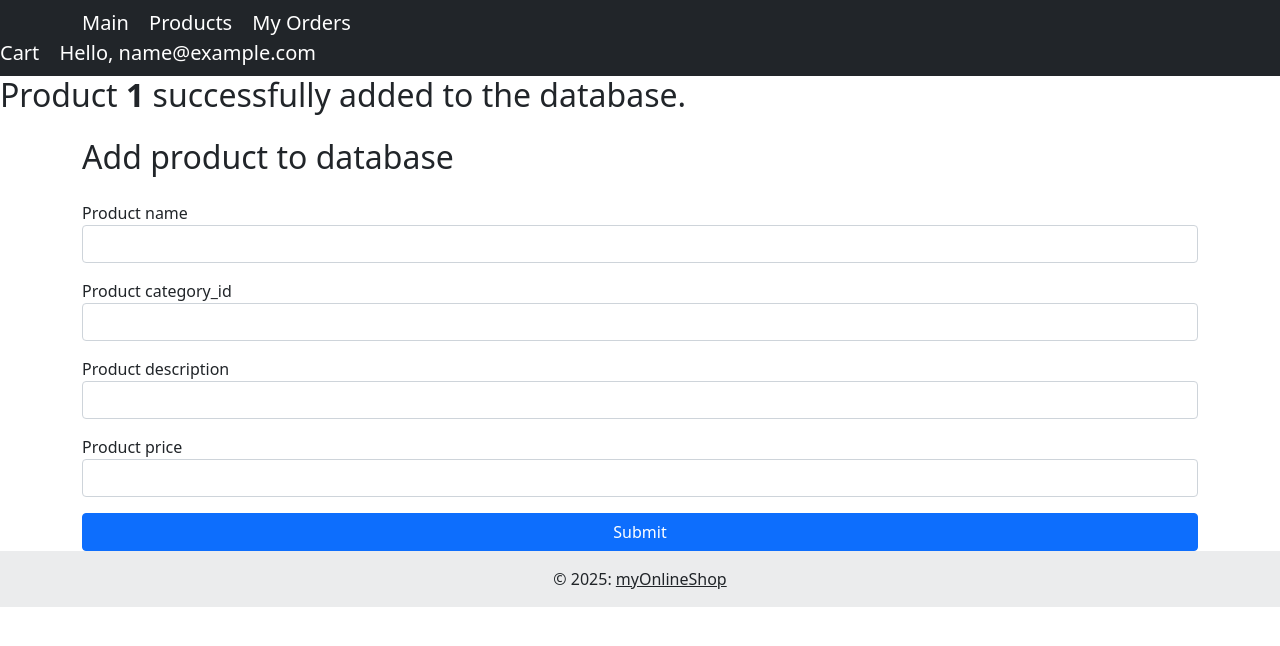
After one commit to oliviesalat/wt2_shop, a PHP site: page /admin_panel in a window 1280 px wide. The commit adds this page. Shown: the top 646 px of the page. Run offline with PHP 8.4, Linux system fonts and the light colour scheme; the visitor is signed in with stand-in values (Sample User, id 1).

Commit message:
feat: add admin panel

```diff
--- a/app/actions/auth.php
+++ b/app/actions/auth.php
@@ -5,7 +5,7 @@ $email = trim($_POST["email"]);
 $password = $_POST["password"];
 
 $user = Database::db_fetch_single(
-    "SELECT id, password FROM users WHERE email = ?",
+    "SELECT id, password, role_id FROM users WHERE email = ?",
     "s",
     $email
 );
@@ -16,6 +16,7 @@ if (password_verify($password, $user['password'])) {
     $_SESSION['is_logged'] = true;
     $_SESSION['email'] = $email;
     $_SESSION['user_id'] = $user['id'];
+    $_SESSION['role_id'] = $user['role_id'];
     header("Location: /profile");
 } else {
     $_SESSION['is_logged'] = false;
--- a/app/actions/logout.php
+++ b/app/actions/logout.php
@@ -3,4 +3,5 @@
 $_SESSION['is_logged'] = false;
 unset($_SESSION['email']);
 unset($_SESSION['user_id']);
+unset($_SESSION['role_id']);
 header("Location: /");
--- a/app/bootstrap.php
+++ b/app/bootstrap.php
@@ -12,3 +12,6 @@ $dotenv = Dotenv\Dotenv::createImmutable(__DIR__ . '/../');
 $dotenv->load();
 
 include_once(__DIR__ . "/../config/Database.php");
+
+
+// php -S localhost:8000 -t public;
--- /dev/null
+++ b/app/pages/admin_panel.php
@@ -0,0 +1,36 @@
+<?php
+include_once(__DIR__ . "/../templates/index_header.php");
+
+if ($_SESSION['role_id'] == 1) {
+    header("Location : /products");
+}
+
+if (!empty($_SESSION['added_product'])) {
+    echo "<h2>Product <strong>" . htmlspecialchars($_SESSION['added_product']) . "</strong> successfully added to the database.</h2>";
+    unset($_SESSION['added_product']);
+}
+?>
+
+<form method="post" action="/?action=add_product" class="container mt-4">
+    <h2 class="mb-4">Add product to database</h2>
+    <div class="mb-3">
+        <label for="name">Product name</label>
+        <input id="name" name="name" type="text" class="form-control" required>
+    </div>
+    <div class="mb-3">
+        <label for="category_id">Product category_id</label>
+        <input id="category_id" name="category_id" type="number" min="1" max="4" class="form-control" required>
+    </div>
+    <div class="mb-3">
+        <label for="description">Product description</label>
+        <input id="description" name="description" type="text" class="form-control" required>
+    </div>
+    <div class="mb-3">
+        <label for="price">Product price</label>
+        <input id="price" name="price" type="number" class="form-control" required>
+    </div>
+    <button type="submit" class="btn btn-primary w-100">Submit</button>
+</form>
+
+<?php
+include_once(__DIR__ . "/../templates/index_footer.php");
--- a/app/pages/registration.php
+++ b/app/pages/registration.php
@@ -2,7 +2,7 @@
 include_once(__DIR__ . "/../templates/index_header.php");
 ?>
 
-    <form method="post" action="../actions/register.php" class="container mt-4" style="max-width: 500px;">
+    <form method="post" action="/?action=register" class="container mt-4" style="max-width: 500px;">
         <h2 class="mb-4">Register</h2>
 
         <div class="mb-3">
--- a/app/templates/index_header.php
+++ b/app/templates/index_header.php
@@ -22,6 +22,9 @@
             <a class="navbar-brand" href="/">Main</a>
             <a class="navbar-brand" href="/products">Products</a>
             <a class="navbar-brand" href="/orders_page">My Orders</a>
+            <?php if ($_SESSION['role_id'] == 3) { ?>
+                <a class="navbar-brand" href="/admin_panel">Admin panel</a>
+            <?php }?>
         </div>
     </div>
     <div class="text-light">
--- a/config/Database.php
+++ b/config/Database.php
@@ -62,5 +62,20 @@ class Database
         $stmt->close();
         return $result;
     }
+    public static function insert($query, array $params = []): int {
+        $stmt = self::$instance->prepare($query);
+        if (!$stmt) {
+            die("Failed to run query: " . self::$instance->error);
+        }
+        if (!empty($params)) {
+            $stmt->bind_param($params['types'], ...$params['fields']);
+        }
+        if (!$stmt->execute()) {
+            die("Failed to execute query: " . $stmt->error);
+        }
+        $affected_rows = $stmt->affected_rows;
+        $stmt->close();
+        return $affected_rows;
+    }
 
 }
--- a/public/index.php
+++ b/public/index.php
@@ -6,6 +6,9 @@ if ($action) {
     switch ($action) {
         case 'auth':
             include_once(__DIR__ . "/../app/actions/auth.php");
+            break;
+        case 'register':
+            include_once(__DIR__ . "/../app/actions/register.php");
             break;
         case 'logout':
             include_once(__DIR__ . "/../app/actions/logout.php");
@@ -17,6 +20,9 @@ if ($action) {
             break;
         case 'place_order':
             include_once(__DIR__ . "/../app/actions/place_order.php");
+            break;
+        case 'add_product':
+            include_once(__DIR__ . "/../app/actions/add_product.php");
             break;
         default:
             include_once __DIR__ . '/../app/pages/home.php';
@@ -56,6 +62,9 @@ switch ($uri) {
     case '/orders_page':
         include __DIR__ . '/../app/pages/orders_page.php';
         break;
+    case '/admin_panel':
+        include __DIR__ . '/../app/pages/admin_panel.php';
+        break;
     default:
         http_response_code(404);
         echo "404 Not Found";
```
Also changed, not shown: app/actions/add_product.php (added, +24 -0 lines), 2 other files.
